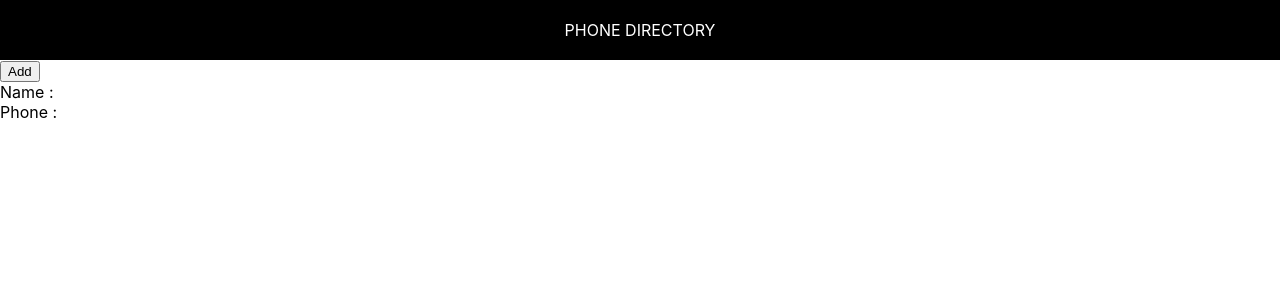
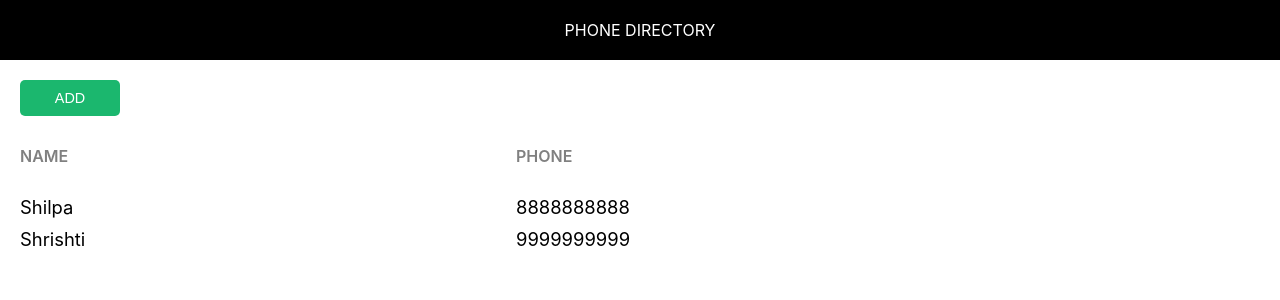
Before and after one commit to harryoo1/phone-directory, a React (Create React App) app: page / in a window 1280 px wide. Shown: the top 300 px of the page. Built offline with nearby package versions, Linux system fonts and the light colour scheme.

Commit message:
Rendered Subscribers Dynamically

```diff
--- /dev/null
+++ b/src/App.css
@@ -0,0 +1,85 @@
+.component-body-container {
+  padding: 20px;
+}
+
+.custom-btn {
+  padding: 10px;
+  border: none;
+  margin-right: 10px;
+  text-transform: uppercase;
+  width: 100px;
+  font-size: 0.9rem;
+  cursor: pointer;
+  outline: none;
+  border-radius: 5px;
+}
+
+.add-btn {
+  background: #1bb76e;
+  color: #fff;
+}
+
+.grid-container {
+  display: grid;
+  grid-template-columns: 40% 30% auto;
+  margin-bottom: 10px;
+}
+
+.heading-container {
+  margin: 30px 0 30px 0;
+  width: 100%;
+}
+
+.grid-item {
+  background-color: rgba(255, 255, 255, 0.8);
+  font-size: 1.15rem;
+  word-wrap: break-word;
+  padding-right: 10px;
+}
+
+.name-heading, .phone-heading {
+  font-size: 1rem;
+  font-weight: 600;
+  color: #808080;
+  text-transform: uppercase;
+}
+
+
+/* .App {
+  text-align: center;
+}
+
+.App-logo {
+  height: 40vmin;
+  pointer-events: none;
+}
+
+@media (prefers-reduced-motion: no-preference) {
+  .App-logo {
+    animation: App-logo-spin infinite 20s linear;
+  }
+}
+
+.App-header {
+  background-color: #282c34;
+  min-height: 100vh;
+  display: flex;
+  flex-direction: column;
+  align-items: center;
+  justify-content: center;
+  font-size: calc(10px + 2vmin);
+  color: white;
+}
+
+.App-link {
+  color: #61dafb;
+}
+
+@keyframes App-logo-spin {
+  from {
+    transform: rotate(0deg);
+  }
+  to {
+    transform: rotate(360deg);
+  }
+} */
--- a/src/App.js
+++ b/src/App.js
@@ -1,19 +1,43 @@
 import React, { Component } from 'react';
 import Header from "./Header";
+import "./App.css";
 
 class App extends Component {
 
   render() {
-
+    let users = [
+      {
+        id: 1,
+        name: "Shilpa",
+        phone: "8888888888"
+      },
+      {
+        id: 2,
+        name: "Shrishti",
+        phone: "9999999999"
+      }
+    ];
     return (
       <div>
         <Header/>
-      <button>Add</button>
-      <div>
-      <span>Name : </span><br/>
-      <span>Phone : </span>
-      </div>
+        <div className="component-body-container">
+          <button className="custom-btn add-btn">Add</button>
 
+          <div className="grid-container heading-container">
+            <span className="grid-item name-heading">Name</span>
+            <span className="grid-item phone-heading">Phone</span>
+          </div>
+          {
+            users.map(sub => {
+              return (
+               <div key={sub.id} className="grid-container">
+                  <span className="grid-item">{sub.name}</span>
+                  <span className="grid-item">{sub.phone}</span>
+               </div>
+              )
+            })
+          }
+        </div>
       </div>
     );
   }
```
